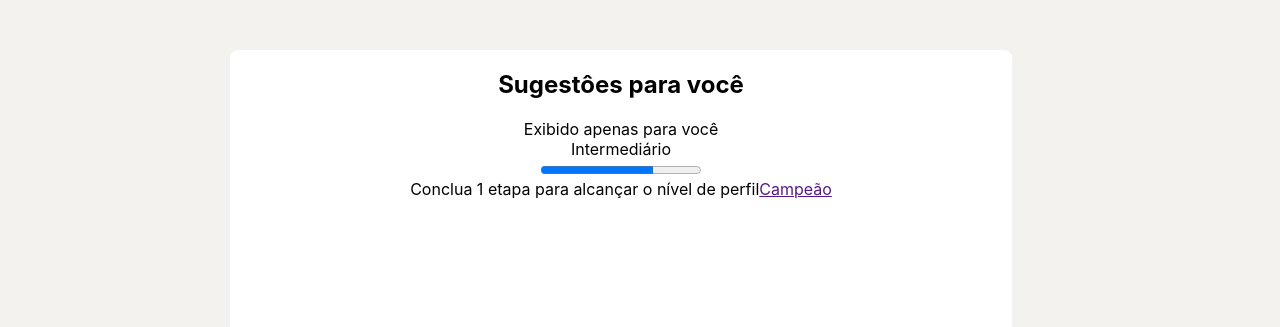
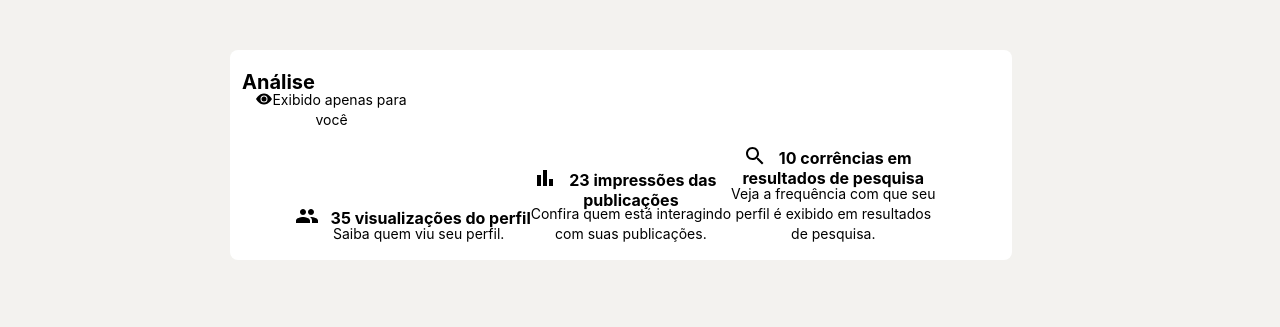
Before and after one commit to LuizFelpss/Project-LinkedIn, a React (Create React App) app in the folder project-linkedin/: page /Perfil in a window 1280 px wide. Shown: the part 625-952 px from the top of the page. Built offline with nearby package versions, Linux system fonts and the light colour scheme.

Commit message:
Add files via upload
Atualização no profile

```diff
--- a/project-linkedin/src/ProfilePaste/Perfprofile.css
+++ b/project-linkedin/src/ProfilePaste/Perfprofile.css
@@ -20,7 +20,8 @@
     border-top-left-radius: 8px;
     border-top-right-radius: 8px;
 }
-.Icone-cam{
+
+.Icone-cam {
     position: relative;
     display: inline-block;
     left: 438px;
@@ -29,10 +30,11 @@
     border-color: white;
     border-radius: 100px;
     background-color: white;
-    color:#0a66c2;
+    color: #0a66c2;
     font-size: 18px;
 }
-.Icone-cam :hover{
+
+.Icone-cam :hover {
     background-color: white;
     color: #004182;
 }
@@ -92,6 +94,7 @@ h1 {
     right: 245px;
     margin-top: 8px;
 }
+
 .Ender-inf {
     position: relative;
     left: 125px;
@@ -213,14 +216,111 @@ h1 {
     font-size: 14px;
 }
 
-.box-Sugestions {
+.Box-Analise {
     position: relative;
     display: inline-block;
     background-color: #ffffff;
     width: 782px;
-    height: 353px;
+    height: 210px;
     border: 2px;
     border-radius: 8px;
+}
+
+.Anali-prin {
+    position: relative;
+    width: 179px;
+    height: 54px;
+    display: block;
+    left: 12px;
+}
+
+.Anali-prin h3 {
+    font-size: 20px;
+    text-align: left;
+}
+
+.Anali-prin span {
+    position: relative;
+    bottom: 25px;
+    font-size: 14px;
+}
+
+.Anali-icon {
+    position: relative;
+    bottom: 23px;
+}
+
+.Box-anali-principal {
+    width: 782px;
+    height: 131px;
+    position: relative;
+    display: inline-block;
+}
+.Box-anali-1{
+    display: inline-block;
+    position: relative;
+}
+.Box-anali-1 h3{
+    position: relative;
+    font-size: 16px;
+
+}
+.Box-anali-1 p{
+    position: relative;
+    bottom: 20px;
+    font-size: 14px;
+    line-height: 20px;
+}
+.Box-anali-1-icon{
+    display: inline;
+    position: relative;
+    top: 4px;
+    right: 12px;
+
+}
+
+.Box-anali-2{
+    display: inline-block;
+    position: relative;
+}
+.Box-anali-2 h3{
+    position: relative;
+    display: inline;
+    font-size: 16px;
+}
+.Box-anali-2 p{
+    position: relative;
+    bottom: 20px;
+    font-size: 14px;
+    line-height: 20px;
+}
+.Box-anali-2-icon{
+    display: inline;
+    position: relative;
+    top: 4px;
+    right: 12px;
+
+}
+.Box-anali-3{
+    display: inline-block;
+    position: relative;
+}
+.Box-anali-3 h3{
+    position: relative;
+    font-size: 16px;
+}
+.Box-anali-3 p{
+    position: relative;
+    bottom: 20px;
+    font-size: 14px;
+    line-height: 20px;
+}
+.Box-anali-3-icon{
+    display: inline;
+    position: relative;
+    top: 4px;
+    right: 12px;
+
 }
 .Icone-Premium {
     position: relative;
@@ -229,6 +329,7 @@ h1 {
     bottom: 80px;
     color: rgb(198, 169, 3);
 }
+
 .Icone-pencil {
     position: relative;
     left: 615px;
@@ -241,7 +342,8 @@ h1 {
     border-radius: 20px;
     border-color: white;
 }
-.Icone-pencil:hover{
+
+.Icone-pencil:hover {
     color: #000000;
     opacity: 8.0%;
     background-color: #000000;
--- a/project-linkedin/src/ProfilePaste/perfilLekdin.js
+++ b/project-linkedin/src/ProfilePaste/perfilLekdin.js
@@ -1,28 +1,30 @@
 import './Perfprofile.css';
 import Navegador from '../navRotas';
-import {FaLinkedin} from 'react-icons/fa'
-import {BiPencil} from "react-icons/bi"
-import {AiFillCamera} from 'react-icons/ai'
-import {IoEyeSharp} from 'react-icons/io'
-function PerfilLink() {
+import { FaLinkedin } from 'react-icons/fa'
+import { BiPencil } from "react-icons/bi"
+import { AiFillCamera } from 'react-icons/ai'
+import { BsFillEyeFill } from 'react-icons/bs'
+import BarChartIcon from '@mui/icons-material/BarChart';
+import GroupIcon from '@mui/icons-material/Group';
+import SearchIcon from '@mui/icons-material/Search'; function PerfilLink() {
     return (
         <div>
-            <Navegador/>
+            <Navegador />
             <body className="Box-geral">
                 <div className="Box-header">
                     <header className="Box-PerfilP">
                         <div>
                             <img className='Img-capa' src="https://encrypted-tbn0.gstatic.com/images?q=tbn:ANd9GcTMwZigZ-t3pYvo5IWMphNPJ-GeSSFxRuLfDg&usqp=CAU" alt="fundo"></img>
                         </div>
-                            <AiFillCamera className='Icone-cam'/>
+                        <AiFillCamera className='Icone-cam' />
                         <img className='Foto-Profile' src="https://media-exp1.licdn.com/dms/image/C4D03AQGMGNOxrLAAdw/profile-displayphoto-shrink_400_400/0/1663178513720?e=1671062400&v=beta&t=jHdT08CNLrojzNeom5DBo6S-eV5ZKPyr9y6BJAbt8GQ" alt='foto de perfil'></img>
                         <div className='Box-tudoerrado'>
                             <div className='Name-pronome'>
                                 <h1>Luiz Felipe</h1>
                                 <span>(Ele)</span>
                             </div>
-                            <FaLinkedin className='Icone-Premium'/>
-                            <BiPencil className='Icone-pencil'/>
+                            <FaLinkedin className='Icone-Premium' />
+                            <BiPencil className='Icone-pencil' />
                             <div className='Box-carglo'>
                                 <h4>Desenvolvedor Full-Stack Java | Git-Github</h4>
                                 <span className='Ender-inf'> Camaragibe, Pernambuco, Brasil </span>
@@ -41,22 +43,26 @@ function PerfilLink() {
                             </section>
                         </div>
                     </header>
-                    <div className='box-Sugestions'>
+                    <div className='Box-Analise'>
                         <article>
-                            <div>
-                                <h2><span>Sugestôes para você</span></h2>
+                            <div className='Anali-prin'>
+                                <h3>Análise</h3>
+                                <BsFillEyeFill className='Anali-icon' />
                                 <span>Exibido apenas para você</span>
                             </div>
-                            <div>
-                                <div>
-                                    <span>Intermediário</span>
-                                    <div>
-                                        <progress value="70" max="100">70%</progress>
-                                    </div>
-                                    <div>
-                                        <span>Conclua 1 etapa para alcançar o nível de perfil</span>
-                                        <a href="">Campeão</a>
-                                    </div>
+                            <div className='Box-anali-principal'>
+                                <div className='Box-anali-1'>
+
+                                    <h3><GroupIcon className='Box-anali-1-icon'/>35 visualizações do perfil</h3>
+                                    <p> Saiba quem viu seu perfil.</p>
+                                </div>
+                                <div className='Box-anali-2'>
+                                    <h3><BarChartIcon className='Box-anali-2-icon' />23 impressões das <br></br>publicações</h3>
+                                    <p> Confira quem está interagindo<br></br> com suas publicações.</p>
+                                </div>
+                                <div className='Box-anali-3'>
+                                    <h3> <SearchIcon  className='Box-anali-3-icon'/>10 corrências em <br></br> resultados de pesquisa</h3>
+                                    <p> Veja a frequência com que seu <br></br> perfil é exibido em resultados<br></br> de pesquisa.</p>
                                 </div>
                             </div>
                         </article>
```
